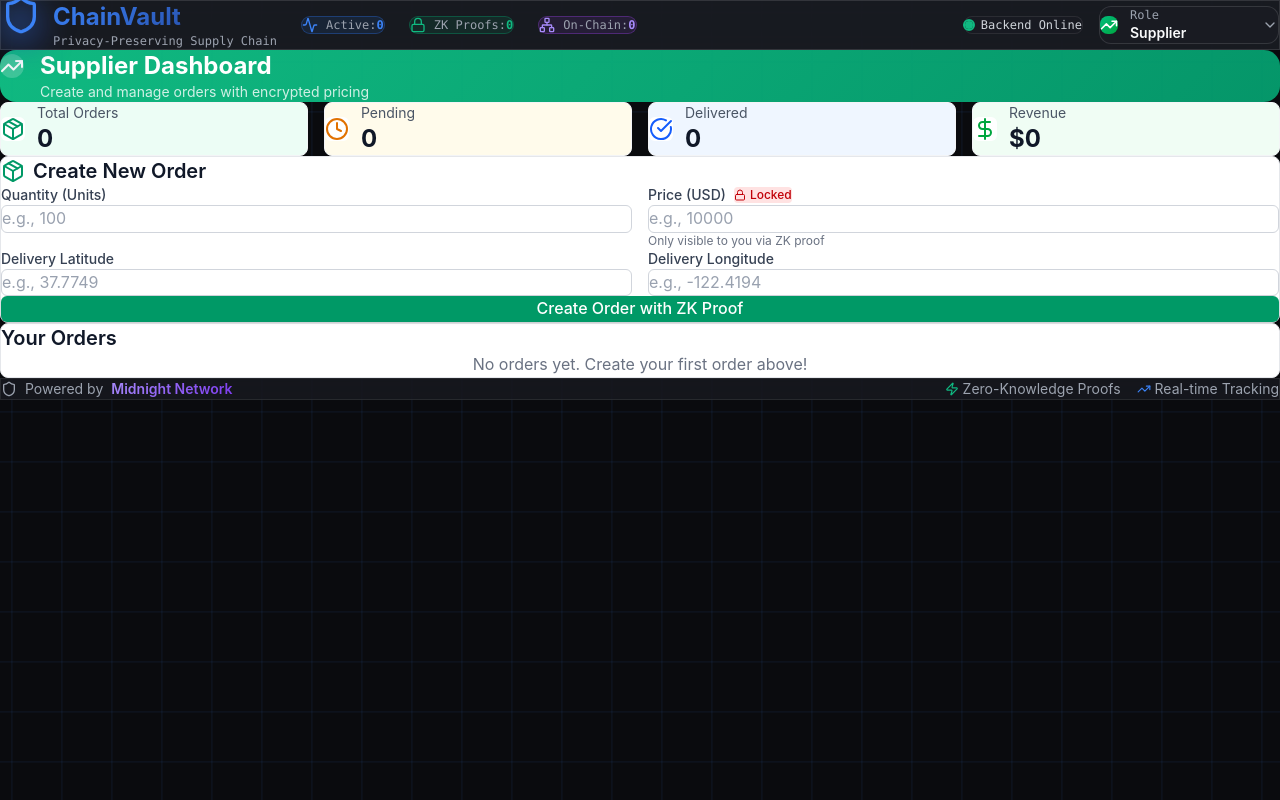
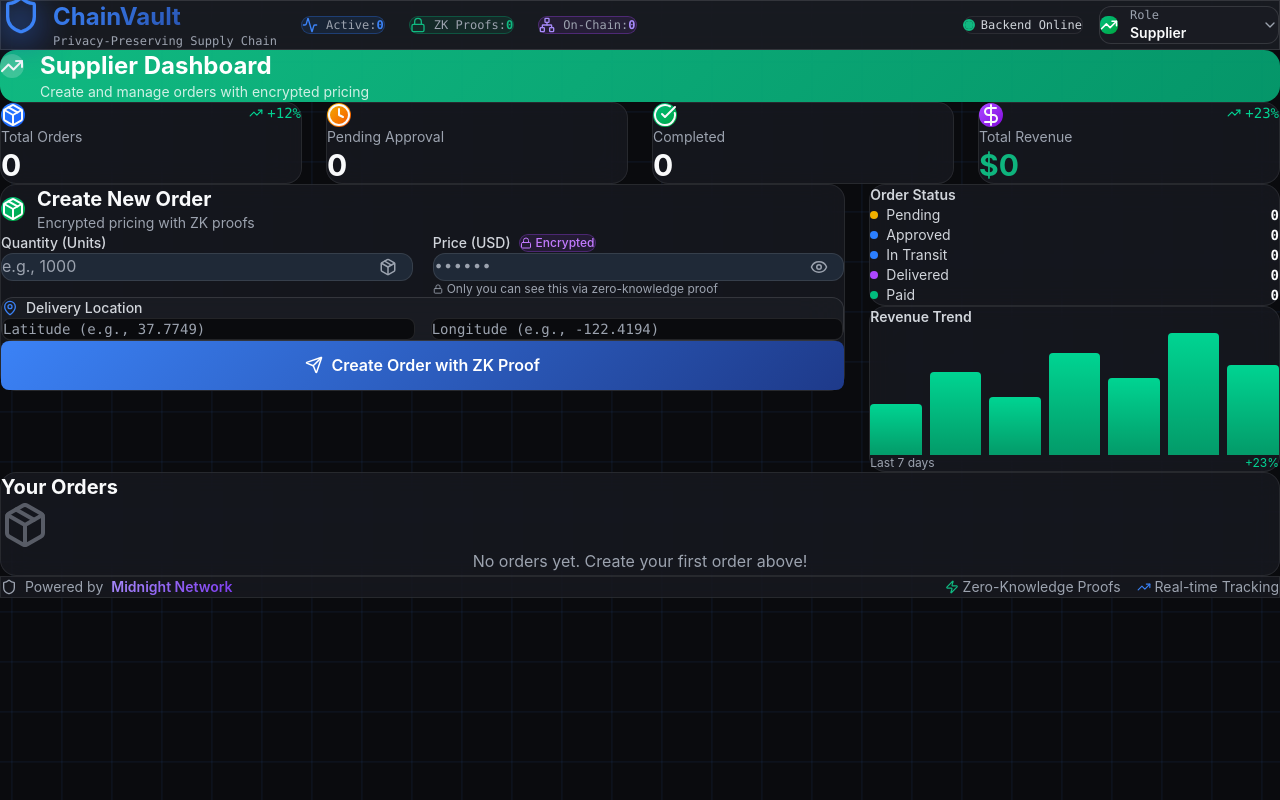
Before and after one commit to jasonyi33/midnight_summit_hackathon, a Next.js app in the folder frontend/: page / in a window 1280 px wide. Built offline with nearby package versions, Linux system fonts and the light colour scheme.

Commit message:
feat(frontend): Revamp SupplierDashboard with advanced features

```diff
--- a/frontend/components/dashboards/SupplierDashboard.tsx
+++ b/frontend/components/dashboards/SupplierDashboard.tsx
@@ -2,7 +2,19 @@
 
 import { useState } from 'react';
 import { User, Order } from '@/lib/types';
-import { Package, DollarSign, Clock, CheckCircle } from 'lucide-react';
+import {
+  Package,
+  DollarSign,
+  Clock,
+  CheckCircle,
+  TrendingUp,
+  Lock,
+  MapPin,
+  Send,
+  Eye,
+  EyeOff
+} from 'lucide-react';
+import { motion } from 'framer-motion';
 import PrivacyBadge from '@/components/PrivacyBadge';
 
 interface SupplierDashboardProps {
@@ -16,12 +28,13 @@ export default function SupplierDashboard({ user, orders, onCreateOrder }: Suppl
   const [price, setPrice] = useState('');
   const [deliveryLat, setDeliveryLat] = useState('');
   const [deliveryLng, setDeliveryLng] = useState('');
+  const [showPrice, setShowPrice] = useState(false);
 
   const handleCreateOrder = (e: React.FormEvent) => {
     e.preventDefault();
     onCreateOrder({
       supplierId: user.id,
-      buyerId: 'buyer-1',
+      buyerId: 'buyer',
       quantity: parseInt(quantity) || 0,
       price: parseInt(price) || 0,
       deliveryLocation: {
@@ -29,7 +42,6 @@ export default function SupplierDashboard({ user, orders, onCreateOrder }: Suppl
         lng: parseFloat(deliveryLng) || 0
       }
     });
-    // Reset form
     setQuantity('');
     setPrice('');
     setDeliveryLat('');
@@ -37,133 +49,195 @@ export default function SupplierDashboard({ user, orders, onCreateOrder }: Suppl
   };
 
   const supplierOrders = orders.filter(order => order.supplierId === user.id);
+  const revenue = supplierOrders
+    .filter(o => o.status === 'payment_released')
+    .reduce((sum, o) => sum + o.price, 0);
 
   return (
     <div className="space-y-6">
-      {/* Stats */}
-      <div className="grid grid-cols-4 gap-4">
+      {/* Stats Grid */}
+      <div className="grid grid-cols-1 md:grid-cols-2 lg:grid-cols-4 gap-6">
         <StatCard
-          icon={<Package className="text-emerald-600" />}
+          icon={<Package />}
           label="Total Orders"
           value={supplierOrders.length}
-          bgColor="bg-emerald-50"
+          change="+12%"
+          gradient="from-blue-500 to-blue-600"
         />
         <StatCard
-          icon={<Clock className="text-amber-600" />}
-          label="Pending"
+          icon={<Clock />}
+          label="Pending Approval"
           value={supplierOrders.filter(o => o.status === 'pending_approval').length}
-          bgColor="bg-amber-50"
+          gradient="from-yellow-500 to-orange-600"
         />
         <StatCard
-          icon={<CheckCircle className="text-blue-600" />}
-          label="Delivered"
-          value={supplierOrders.filter(o => o.status === 'delivered').length}
-          bgColor="bg-blue-50"
+          icon={<CheckCircle />}
+          label="Completed"
+          value={supplierOrders.filter(o => o.status === 'payment_released').length}
+          gradient="from-emerald-500 to-green-600"
         />
         <StatCard
-          icon={<DollarSign className="text-green-600" />}
-          label="Revenue"
-          value={`$${supplierOrders
-            .filter(o => o.status === 'payment_released')
-            .reduce((sum, o) => sum + o.price, 0)
-            .toLocaleString()}`}
-          bgColor="bg-green-50"
+          icon={<DollarSign />}
+          label="Total Revenue"
+          value={`$${revenue.toLocaleString()}`}
+          change="+23%"
+          gradient="from-purple-500 to-purple-700"
+          isRevenue
         />
       </div>
 
-      {/* Create Order Form */}
-      <div className="bg-white rounded-lg shadow-sm border border-gray-200 p-6">
-        <h2 className="text-xl font-semibold text-gray-900 mb-4 flex items-center gap-2">
-          <Package size={24} className="text-emerald-600" />
-          Create New Order
-        </h2>
+      <div className="grid lg:grid-cols-3 gap-6">
+        {/* Create Order Form - 2 columns */}
+        <div className="lg:col-span-2">
+          <div className="glass rounded-2xl p-6 border border-[var(--border-default)]">
+            <div className="flex items-center gap-3 mb-6">
+              <div className="p-2.5 rounded-xl bg-gradient-to-br from-emerald-500 to-green-600">
+                <Package size={24} className="text-white" />
+              </div>
+              <div>
+                <h2 className="text-xl font-bold text-[var(--text-primary)]">Create New Order</h2>
+                <p className="text-sm text-[var(--text-tertiary)]">Encrypted pricing with ZK proofs</p>
+              </div>
+            </div>
 
-        <form onSubmit={handleCreateOrder} className="space-y-4">
-          <div className="grid grid-cols-2 gap-4">
+            <form onSubmit={handleCreateOrder} className="space-y-5">
+              <div className="grid md:grid-cols-2 gap-5">
+                {/* Quantity */}
                 <div>
-              <label className="block text-sm font-medium text-gray-700 mb-1">
+                  <label className="block text-sm font-medium text-[var(--text-secondary)] mb-2">
                     Quantity (Units)
                   </label>
+                  <div className="relative">
                     <input
                       type="number"
                       value={quantity}
                       onChange={(e) => setQuantity(e.target.value)}
-                placeholder="e.g., 100"
-                className="w-full px-3 py-2 border border-gray-300 rounded-md focus:ring-2 focus:ring-emerald-500 focus:border-emerald-500 text-gray-900 placeholder:text-gray-400"
+                      placeholder="e.g., 1000"
+                      className="w-full px-4 py-3 bg-[var(--bg-elevated)] border border-[var(--border-default)] rounded-xl text-[var(--text-primary)] placeholder:text-[var(--text-tertiary)] focus:border-[var(--accent-primary)] focus:outline-none focus:ring-2 focus:ring-[var(--accent-primary)]/20 transition-all"
                       min="1"
                       required
                     />
+                    <Package size={18} className="absolute right-4 top-1/2 -translate-y-1/2 text-[var(--text-tertiary)]" />
+                  </div>
                 </div>
 
+                {/* Price */}
                 <div>
-              <label className="block text-sm font-medium text-gray-700 mb-1 flex items-center gap-2">
+                  <label className="block text-sm font-medium text-[var(--text-secondary)] mb-2 flex items-center gap-2">
                     Price (USD)
-                <PrivacyBadge isLocked={true} />
+                    <div className="flex items-center gap-1 px-2 py-0.5 rounded-full bg-purple-500/10 border border-purple-500/30">
+                      <Lock size={12} className="text-purple-400" />
+                      <span className="text-xs text-purple-400">Encrypted</span>
+                    </div>
                   </label>
+                  <div className="relative">
                     <input
-                type="number"
+                      type={showPrice ? "number" : "password"}
                       value={price}
                       onChange={(e) => setPrice(e.target.value)}
-                placeholder="e.g., 10000"
-                className="w-full px-3 py-2 border border-gray-300 rounded-md focus:ring-2 focus:ring-emerald-500 focus:border-emerald-500 text-gray-900 placeholder:text-gray-400"
+                      placeholder="••••••"
+                      className="w-full px-4 py-3 bg-[var(--bg-elevated)] border border-[var(--border-default)] rounded-xl text-[var(--text-primary)] placeholder:text-[var(--text-tertiary)] focus:border-purple-500 focus:outline-none focus:ring-2 focus:ring-purple-500/20 transition-all font-mono"
                       min="1"
                       required
                     />
-              <p className="text-xs text-gray-500 mt-1">Only visible to you via ZK proof</p>
+                    <button
+                      type="button"
+                      onClick={() => setShowPrice(!showPrice)}
+                      className="absolute right-4 top-1/2 -translate-y-1/2 text-[var(--text-tertiary)] hover:text-[var(--text-primary)] transition-colors"
+                    >
+                      {showPrice ? <EyeOff size={18} /> : <Eye size={18} />}
+                    </button>
+                  </div>
+                  <p className="text-xs text-[var(--text-tertiary)] mt-1.5 flex items-center gap-1">
+                    <Lock size={10} />
+                    Only you can see this via zero-knowledge proof
+                  </p>
                 </div>
               </div>
 
-          <div className="grid grid-cols-2 gap-4">
-            <div>
-              <label className="block text-sm font-medium text-gray-700 mb-1">
-                Delivery Latitude
-              </label>
+              {/* Delivery Location */}
+              <div className="glass-strong rounded-xl p-4 border border-[var(--border-subtle)]">
+                <div className="flex items-center gap-2 mb-3">
+                  <MapPin size={16} className="text-[var(--accent-primary)]" />
+                  <span className="text-sm font-medium text-[var(--text-secondary)]">Delivery Location</span>
+                </div>
+                <div className="grid md:grid-cols-2 gap-4">
                   <input
                     type="number"
                     step="0.0001"
                     value={deliveryLat}
                     onChange={(e) => setDeliveryLat(e.target.value)}
-                placeholder="e.g., 37.7749"
-                className="w-full px-3 py-2 border border-gray-300 rounded-md focus:ring-2 focus:ring-emerald-500 focus:border-emerald-500 text-gray-900 placeholder:text-gray-400"
+                    placeholder="Latitude (e.g., 37.7749)"
+                    className="px-4 py-2.5 bg-[var(--bg-primary)] border border-[var(--border-default)] rounded-lg text-[var(--text-primary)] placeholder:text-[var(--text-tertiary)] text-sm focus:border-[var(--accent-primary)] focus:outline-none transition-all font-mono"
                     required
                   />
-            </div>
-
-            <div>
-              <label className="block text-sm font-medium text-gray-700 mb-1">
-                Delivery Longitude
-              </label>
                   <input
                     type="number"
                     step="0.0001"
                     value={deliveryLng}
                     onChange={(e) => setDeliveryLng(e.target.value)}
-                placeholder="e.g., -122.4194"
-                className="w-full px-3 py-2 border border-gray-300 rounded-md focus:ring-2 focus:ring-emerald-500 focus:border-emerald-500 text-gray-900 placeholder:text-gray-400"
+                    placeholder="Longitude (e.g., -122.4194)"
+                    className="px-4 py-2.5 bg-[var(--bg-primary)] border border-[var(--border-default)] rounded-lg text-[var(--text-primary)] placeholder:text-[var(--text-tertiary)] text-sm focus:border-[var(--accent-primary)] focus:outline-none transition-all font-mono"
                     required
                   />
                 </div>
               </div>
 
-          <button
+              {/* Submit Button */}
+              <motion.button
+                whileHover={{ scale: 1.01 }}
+                whileTap={{ scale: 0.99 }}
                 type="submit"
-            className="w-full bg-emerald-600 text-white py-3 rounded-md font-medium hover:bg-emerald-700 transition-colors shadow-sm"
+                className="w-full btn-primary flex items-center justify-center gap-2"
               >
+                <Send size={18} />
                 Create Order with ZK Proof
-          </button>
+              </motion.button>
             </form>
+          </div>
+        </div>
+
+        {/* Quick Stats Sidebar */}
+        <div className="space-y-4">
+          <div className="glass rounded-2xl p-5 border border-[var(--border-default)]">
+            <h3 className="text-sm font-semibold text-[var(--text-secondary)] mb-4">Order Status</h3>
+            <div className="space-y-3">
+              <StatusItem label="Pending" count={supplierOrders.filter(o => o.status === 'pending_approval').length} color="warning" />
+              <StatusItem label="Approved" count={supplierOrders.filter(o => o.status === 'approved').length} color="primary" />
+              <StatusItem label="In Transit" count={supplierOrders.filter(o => o.status === 'in_transit').length} color="primary" />
+              <StatusItem label="Delivered" count={supplierOrders.filter(o => o.status === 'delivered').length} color="purple" />
+              <StatusItem label="Paid" count={supplierOrders.filter(o => o.status === 'payment_released').length} color="success" />
+            </div>
+          </div>
+
+          <div className="glass rounded-2xl p-5 border border-[var(--border-default)]">
+            <h3 className="text-sm font-semibold text-[var(--text-secondary)] mb-3">Revenue Trend</h3>
+            <div className="h-32 flex items-end gap-2">
+              {[40, 65, 45, 80, 60, 95, 70].map((height, i) => (
+                <div key={i} className="flex-1 bg-gradient-to-t from-emerald-500/80 to-emerald-400 rounded-t" style={{ height: `${height}%` }}></div>
+              ))}
+            </div>
+            <div className="mt-3 flex items-center justify-between text-xs text-[var(--text-tertiary)]">
+              <span>Last 7 days</span>
+              <span className="text-emerald-400">+23%</span>
+            </div>
+          </div>
+        </div>
       </div>
 
       {/* Orders List */}
-      <div className="bg-white rounded-lg shadow-sm border border-gray-200 p-6">
-        <h2 className="text-xl font-semibold text-gray-900 mb-4">Your Orders</h2>
+      <div className="glass rounded-2xl p-6 border border-[var(--border-default)]">
+        <h2 className="text-xl font-bold text-[var(--text-primary)] mb-6">Your Orders</h2>
 
         {supplierOrders.length === 0 ? (
-          <p className="text-gray-500 text-center py-8">No orders yet. Create your first order above!</p>
+          <div className="text-center py-12">
+            <Package size={48} className="mx-auto text-[var(--text-tertiary)] mb-3 opacity-50" />
+            <p className="text-[var(--text-tertiary)]">No orders yet. Create your first order above!</p>
+          </div>
         ) : (
           <div className="space-y-3">
-            {supplierOrders.map((order) => (
-              <OrderCard key={order.id} order={order} showPrice={true} />
+            {supplierOrders.map((order, index) => (
+              <OrderCard key={order.id} order={order} index={index} />
             ))}
           </div>
         )}
@@ -172,67 +246,103 @@ export default function SupplierDashboard({ user, orders, onCreateOrder }: Suppl
   );
 }
 
-function StatCard({ icon, label, value, bgColor }: {
-  icon: React.ReactNode;
-  label: string;
-  value: string | number;
-  bgColor: string;
-}) {
+function StatCard({ icon, label, value, change, gradient, isRevenue }: any) {
   return (
-    <div className={`${bgColor} rounded-lg p-4 border border-gray-100`}>
-      <div className="flex items-center gap-3">
-        <div className="p-2 bg-white rounded-md">
+    <motion.div
+      initial={{ opacity: 0, y: 20 }}
+      animate={{ opacity: 1, y: 0 }}
+      className="glass rounded-2xl p-6 border border-[var(--border-default)] card-hover"
+    >
+      <div className="flex items-start justify-between mb-4">
+        <div className={`p-3 rounded-xl bg-gradient-to-br ${gradient}`}>
           {icon}
         </div>
+        {change && (
+          <div className="flex items-center gap-1 text-emerald-400 text-sm font-mono">
+            <TrendingUp size={14} />
+            {change}
+          </div>
+        )}
+      </div>
       <div>
-          <p className="text-sm text-gray-600">{label}</p>
-          <p className="text-2xl font-bold text-gray-900">{value}</p>
+        <p className="text-sm text-[var(--text-tertiary)] mb-1">{label}</p>
+        <p className={`text-3xl font-bold ${isRevenue ? 'text-gradient-success' : 'text-[var(--text-primary)]'}`}>
+          {value}
+        </p>
       </div>
+    </motion.div>
+  );
+}
+
+function StatusItem({ label, count, color }: any) {
+  const colors = {
+    warning: 'bg-yellow-500',
+    primary: 'bg-blue-500',
+    success: 'bg-emerald-500',
+    purple: 'bg-purple-500'
+  };
+
+  return (
+    <div className="flex items-center justify-between">
+      <div className="flex items-center gap-2">
+        <div className={`w-2 h-2 rounded-full ${colors[color]}`}></div>
+        <span className="text-sm text-[var(--text-secondary)]">{label}</span>
       </div>
+      <span className="text-sm font-mono font-semibold text-[var(--text-primary)]">{count}</span>
     </div>
   );
 }
 
-function OrderCard({ order, showPrice }: { order: Order; showPrice: boolean }) {
-  const statusColors = {
-    pending_approval: 'bg-amber-100 text-amber-800',
-    approved: 'bg-blue-100 text-blue-800',
-    in_transit: 'bg-purple-100 text-purple-800',
-    delivered: 'bg-green-100 text-green-800',
-    payment_released: 'bg-emerald-100 text-emerald-800'
+function OrderCard({ order, index }: { order: Order; index: number }) {
+  const statusConfig = {
+    pending_approval: { label: 'Pending Approval', color: 'yellow', class: 'status-pending' },
+    approved: { label: 'Approved', color: 'blue', class: 'status-approved' },
+    in_transit: { label: 'In Transit', color: 'blue', class: 'status-in-transit' },
+    delivered: { label: 'Delivered', color: 'purple', class: 'status-delivered' },
+    payment_released: { label: 'Paid', color: 'green', class: 'status-paid' }
   };
 
+  const status = statusConfig[order.status];
+
   return (
-    <div className="border border-gray-200 rounded-lg p-4 hover:shadow-md transition-shadow">
-      <div className="flex items-center justify-between">
-        <div className="flex-1">
-          <div className="flex items-center gap-3 mb-2">
-            <span className="font-mono text-sm text-gray-500">{order.id}</span>
-            <span className={`px-2 py-1 rounded text-xs font-medium ${statusColors[order.status]}`}>
-              {order.status.replace(/_/g, ' ').toUpperCase()}
-            </span>
-          </div>
-          <div className="grid grid-cols-3 gap-4 text-sm">
-            <div>
-              <span className="text-gray-600">Quantity:</span>
-              <span className="ml-2 font-semibold text-gray-900">{order.quantity} units</span>
-            </div>
-            {showPrice && (
+    <motion.div
+      initial={{ opacity: 0, x: -20 }}
+      animate={{ opacity: 1, x: 0 }}
+      transition={{ delay: index * 0.05 }}
+      className="glass-strong rounded-xl p-4 border border-[var(--border-default)] hover:border-[var(--accent-primary)] transition-all group"
+    >
+      <div className="flex items-center justify-between mb-3">
+        <span className="font-mono text-xs text-[var(--text-tertiary)]">{order.id}</span>
         <div className="flex items-center gap-2">
-                <span className="text-gray-600">Price:</span>
-                <span className="ml-2 font-semibold text-gray-900">${order.price.toLocaleString()}</span>
-                <PrivacyBadge isLocked={true} />
-              </div>
-            )}
-            <div>
-              <span className="text-gray-600">Created:</span>
-              <span className="ml-2 font-semibold text-gray-900">
-                {new Date(order.createdAt).toLocaleDateString()}
-              </span>
+          <div className={`status-dot ${status.class}`}></div>
+          <span className="text-xs font-semibold text-[var(--text-secondary)]">{status.label}</span>
         </div>
       </div>
+
+      <div className="grid grid-cols-2 md:grid-cols-4 gap-4">
+        <div>
+          <p className="text-xs text-[var(--text-tertiary)] mb-1">Quantity</p>
+          <p className="text-sm font-semibold text-[var(--text-primary)]">{order.quantity} units</p>
+        </div>
+        <div>
+          <p className="text-xs text-[var(--text-tertiary)] mb-1 flex items-center gap-1">
+            Price <Lock size={10} />
+          </p>
+          <p className="text-sm font-semibold text-[var(--text-primary)]">${order.price.toLocaleString()}</p>
+        </div>
+        <div>
+          <p className="text-xs text-[var(--text-tertiary)] mb-1">Created</p>
+          <p className="text-sm font-mono text-[var(--text-secondary)]">
+            {new Date(order.createdAt).toLocaleDateString()}
+          </p>
+        </div>
+        <div>
+          <p className="text-xs text-[var(--text-tertiary)] mb-1">Location</p>
+          <p className="text-sm font-mono text-[var(--text-secondary)]">
+            {order.deliveryLocation.lat.toFixed(2)}, {order.deliveryLocation.lng.toFixed(2)}
+          </p>
         </div>
       </div>
-    </div>
+    </motion.div>
   );
 }
```
Lines whose indentation alone changed are shown as unchanged.
